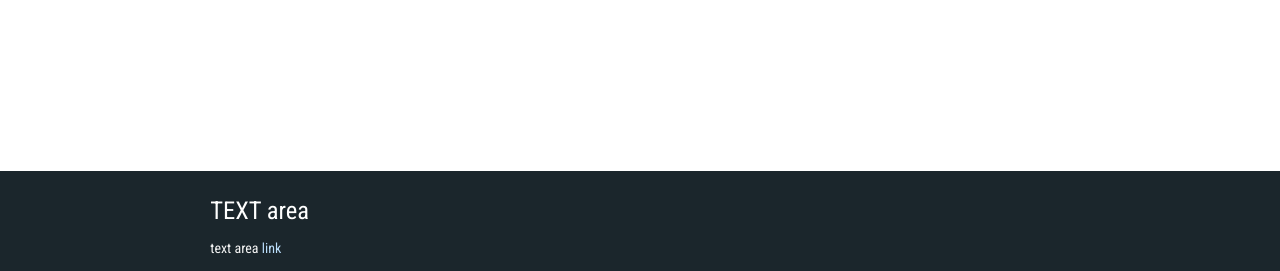
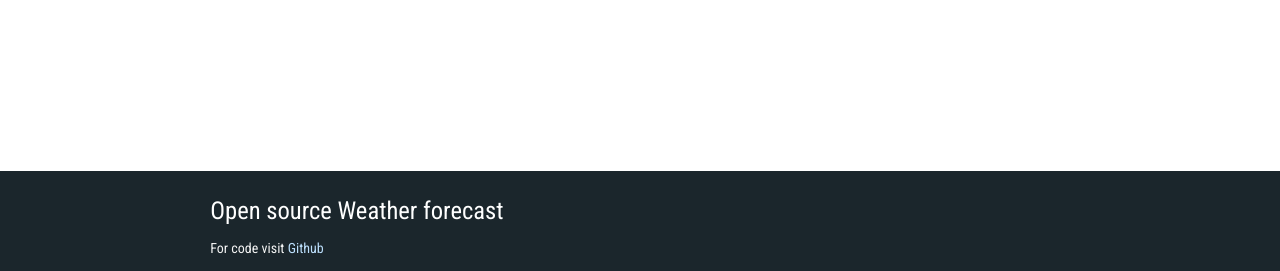
Before and after one commit to Pratik-sys/Flask-weather, a Flask app: template templates/index.html in a window 1280 px wide. Shown: the part 529-800 px from the top of the page. Run offline with Flask 2, Linux system fonts and the light colour scheme; the template is opened without the code that fills it, so the values that code supplies are empty.

Commit message:
update footer with repo link
Signed-off-by: Pratik-sys <pithore.pratik@gmail.com>

```diff
--- a/templates/index.html
+++ b/templates/index.html
@@ -5,8 +5,6 @@
     <!--Import Google Icon Font-->
     <link href="https://fonts.googleapis.com/icon?family=Material+Icons" rel="stylesheet">
     <link href="https://fonts.googleapis.com/css?family=Roboto+Condensed&display=swap" rel="stylesheet">
-
-
     <!-- Compiled and minified CSS -->
     <link rel="stylesheet" href="https://cdnjs.cloudflare.com/ajax/libs/materialize/1.0.0/css/materialize.min.css">
 
@@ -19,8 +17,6 @@
     <script src="https://cdnjs.cloudflare.com/ajax/libs/materialize/1.0.0/js/materialize.min.js"></script>
 
 </head>
-
-<body>
 
 <body>
 
@@ -65,14 +61,16 @@
             </div>
         </div>
     </section>
+
     <!-- start of footer -->
     <footer class="page-footer">
         <div class="container">
             <div class="row">
                 <div class="col l6 s12">
-                        <h5 class="white-text"> TEXT area</h5>
-                        <p class="grey-text text-lighten-4">text area
-                            <a class="blue-text text-lighten-4 " href="#">link</a>
+                    <h5 class="white-text"> Open source Weather forecast</h5>
+                    <p class="grey-text text-lighten-4">For code visit
+                        <a class="blue-text text-lighten-4 "
+                            href="https://github.com/Pratik-sys/weather-Notifier">Github</a>
                     </p>
                 </div>
             </div>
```
Lines whose indentation alone changed are shown as unchanged.
